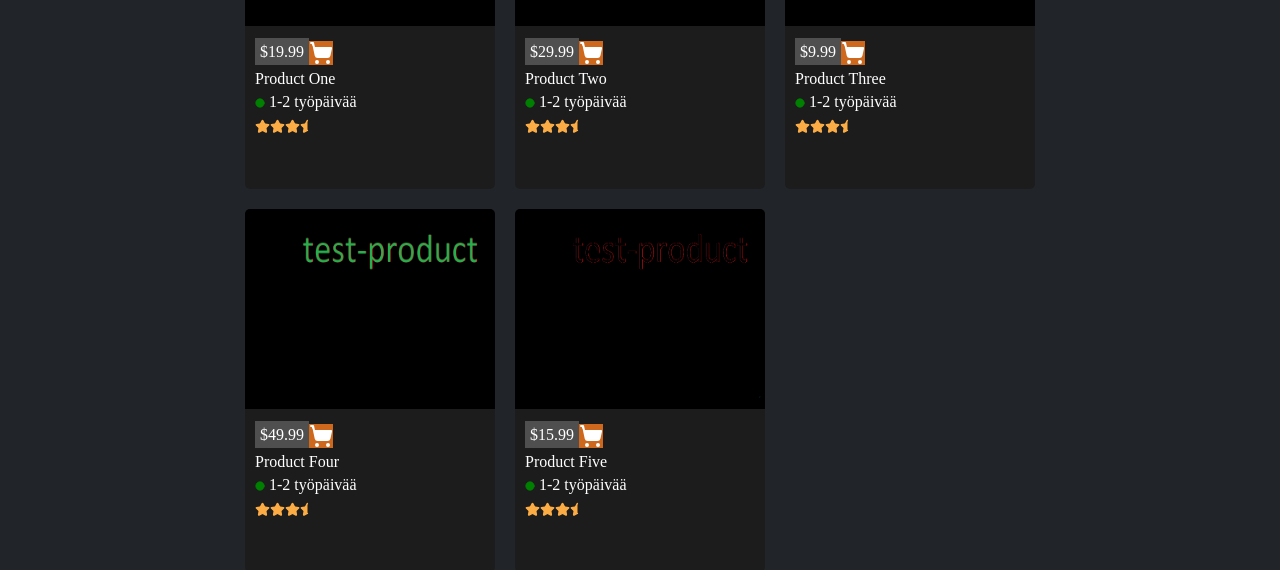
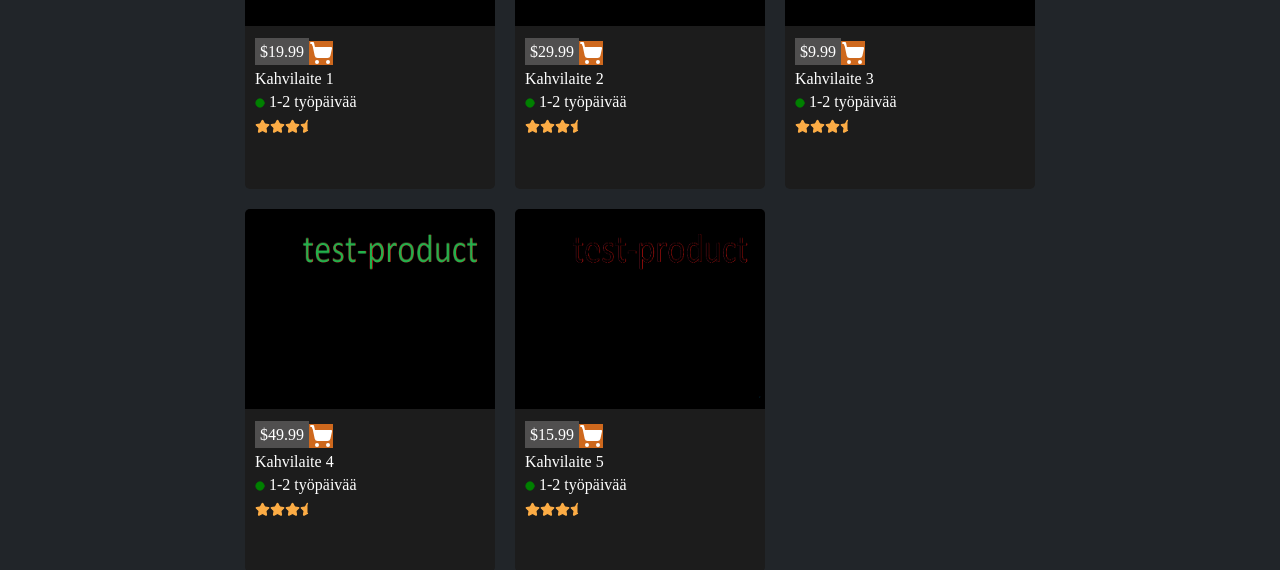
Before and after one commit to AlexDegerman/Nooran-Kahvikauppa, a React (Vite) app: page /tuotelista in a window 1280 px wide. Shown: the part 261-831 px from the top of the page. Built offline with nearby package versions, Linux system fonts and the light colour scheme.

Commit message:
Add conditional map render

```diff
--- a/src/components/ProductList.jsx
+++ b/src/components/ProductList.jsx
@@ -11,39 +11,76 @@ const ProductList = () => {
   const location = useLocation()
   const { category } = location.state || {}
 
-    const products = [
+  const kahvilaitteet = [
     {
       imagePath: product1,
       cost: 19.99,
-        name: "Product One",
+      name: "Kahvilaite 1",
       availability: "In Stock",
       deliveryDate: "1-2 työpäivää",
     },
     {
       imagePath: product2,
       cost: 29.99,
-        name: "Product Two",
+      name: "Kahvilaite 2",
       availability: "Out of Stock",
       deliveryDate: "1-2 työpäivää",
     },
     {
       imagePath: product3,
       cost: 9.99,
-        name: "Product Three",
+      name: "Kahvilaite 3",
       availability: "In Stock",
       deliveryDate: "1-2 työpäivää",
     },
     {
       imagePath: product4,
       cost: 49.99,
-        name: "Product Four",
+      name: "Kahvilaite 4",
       availability: "Limited Stock",
       deliveryDate: "1-2 työpäivää",
     },
     {
       imagePath: product5,
       cost: 15.99,
-        name: "Product Five",
+      name: "Kahvilaite 5",
+      availability: "In Stock",
+      deliveryDate: "1-2 työpäivää",
+    }
+  ]
+  const kulutuslaitteet = [
+    {
+      imagePath: product1,
+      cost: 19.99,
+      name: "Kulutuslaite 1",
+      availability: "In Stock",
+      deliveryDate: "1-2 työpäivää",
+    },
+    {
+      imagePath: product2,
+      cost: 29.99,
+      name: "Kulutuslaite 2",
+      availability: "Out of Stock",
+      deliveryDate: "1-2 työpäivää",
+    },
+    {
+      imagePath: product3,
+      cost: 9.99,
+      name: "Kulutuslaite 3",
+      availability: "In Stock",
+      deliveryDate: "1-2 työpäivää",
+    },
+    {
+      imagePath: product4,
+      cost: 49.99,
+      name: "Kulutuslaite 4",
+      availability: "Limited Stock",
+      deliveryDate: "1-2 työpäivää",
+    },
+    {
+      imagePath: product5,
+      cost: 15.99,
+      name: "Kulutuslaite 5",
       availability: "In Stock",
       deliveryDate: "1-2 työpäivää",
     }
@@ -53,7 +90,7 @@ const ProductList = () => {
       <div className="main-content">
         <h1>{category}</h1>
         <ul className="product-list">
-          {products.map((product, index) => (
+          {(category === 'Kulutuslaitteet' ? kulutuslaitteet : kahvilaitteet).map((product, index) => (
             <div key={index} className="product-card">
               <img className="product-card-image" src={product.imagePath} alt={product.name}/>
               <ul className="product-details">
```
Also changed, not shown: 1 other file (tests, documents, lock files or other folders). Lines whose indentation alone changed are shown as unchanged.
